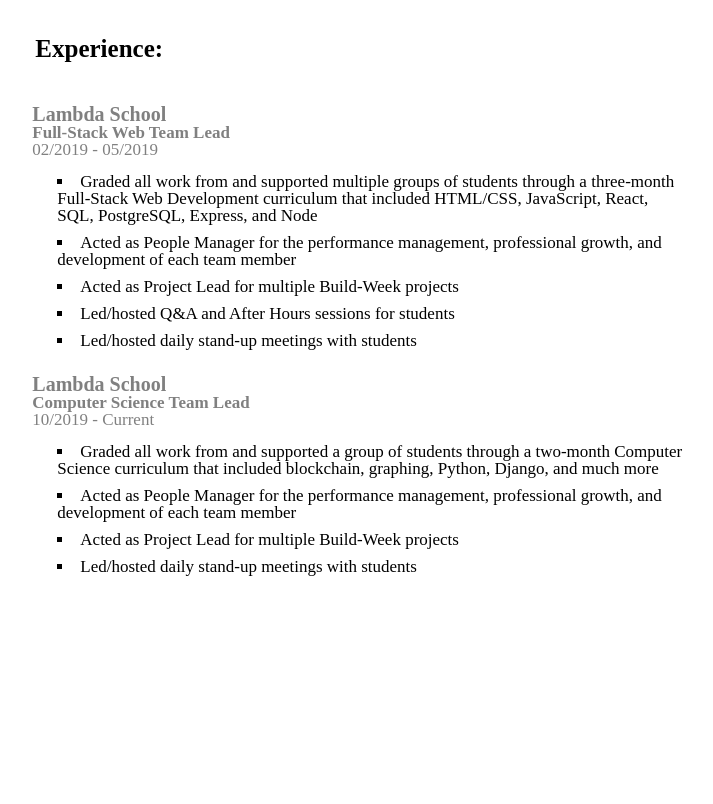
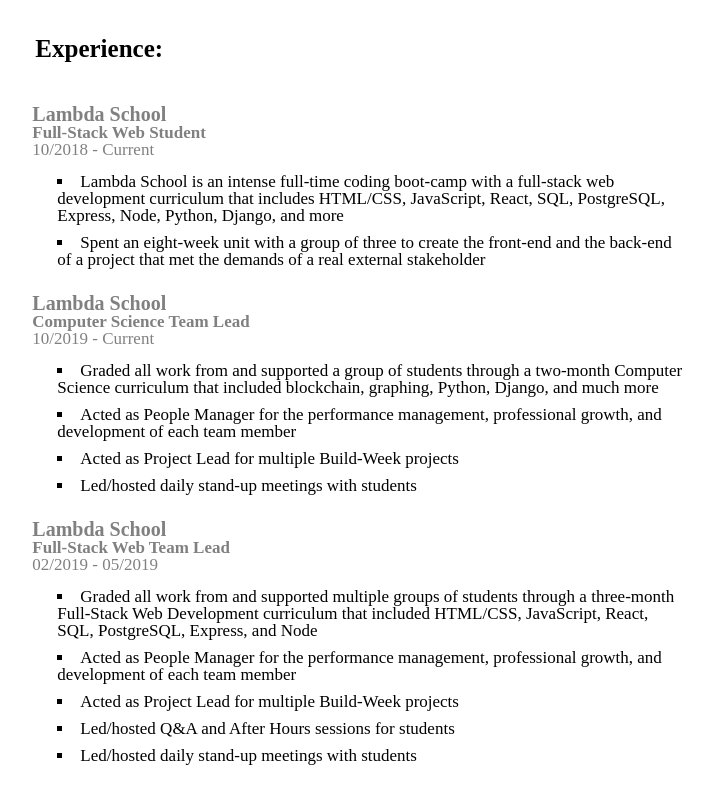
Before and after one commit to RaineBeauDubs/MyResume, a React (Create React App) app in the folder resume/: page / in a window 1280 px wide. Shown: the part 340-1144 px from the top of the page, without its empty margins (431-1144 px from the left). Before the commit the page ends 1000 px from the top, so only its background shows below. Built offline with nearby package versions, Linux system fonts and the light colour scheme.

Commit message:
added fontawesome dependencies, updated exp

```diff
--- a/resume/package.json
+++ b/resume/package.json
@@ -3,6 +3,9 @@
   "version": "0.1.0",
   "private": true,
   "dependencies": {
+    "@fortawesome/fontawesome-svg-core": "^1.2.25",
+    "@fortawesome/free-solid-svg-icons": "^5.11.2",
+    "@fortawesome/react-fontawesome": "^0.1.8",
     "react": "^16.9.0",
     "react-dom": "^16.9.0",
     "react-scripts": "3.1.1",
--- a/resume/src/components/Experience.js
+++ b/resume/src/components/Experience.js
@@ -39,16 +39,13 @@
     <ResSection>
       <ResSectionTop>Experience:</ResSectionTop>
       <ResSectionBottom>
-        <ExpSec>
+      <ExpSec>
           <ExpTitle>Lambda School</ExpTitle>
-          <ExpInfo>Full-Stack Web Team Lead</ExpInfo>
-          <ExpDates>02/2019 - 05/2019</ExpDates>
+          <ExpInfo>Full-Stack Web Student</ExpInfo>
+          <ExpDates>10/2018 - Current</ExpDates>
           <ExpList>
-            <ListItems>Graded all work from and supported multiple groups of students through a three-month Full-Stack Web Development curriculum that included HTML/CSS, JavaScript, React, SQL, PostgreSQL, Express, and Node</ListItems>
-            <ListItems>Acted as People Manager for the performance management, professional growth, and development of each team member</ListItems>
-            <ListItems>Acted as Project Lead for multiple Build-Week projects</ListItems>
-            <ListItems>Led/hosted Q&A and After Hours sessions for students</ListItems>
-            <ListItems>Led/hosted daily stand-up meetings with students</ListItems>
+            <ListItems>Lambda School is an intense full-time coding boot-camp with a full-stack web development curriculum that includes HTML/CSS, JavaScript, React, SQL, PostgreSQL, Express, Node, Python, Django, and more</ListItems>
+            <ListItems>Spent an eight-week unit with a group of three to create the front-end and the back-end of a project that met the demands of a real external stakeholder</ListItems>
           </ExpList>
         </ExpSec>
         <ExpSec>
@@ -62,6 +59,18 @@
             <ListItems>Led/hosted daily stand-up meetings with students</ListItems>
           </ExpList>
         </ExpSec>
+        <ExpSec>
+          <ExpTitle>Lambda School</ExpTitle>
+          <ExpInfo>Full-Stack Web Team Lead</ExpInfo>
+          <ExpDates>02/2019 - 05/2019</ExpDates>
+          <ExpList>
+            <ListItems>Graded all work from and supported multiple groups of students through a three-month Full-Stack Web Development curriculum that included HTML/CSS, JavaScript, React, SQL, PostgreSQL, Express, and Node</ListItems>
+            <ListItems>Acted as People Manager for the performance management, professional growth, and development of each team member</ListItems>
+            <ListItems>Acted as Project Lead for multiple Build-Week projects</ListItems>
+            <ListItems>Led/hosted Q&A and After Hours sessions for students</ListItems>
+            <ListItems>Led/hosted daily stand-up meetings with students</ListItems>
+          </ExpList>
+        </ExpSec>
       </ResSectionBottom>
     </ResSection>
   )
```
Also changed, not shown: 1 other file (tests, documents, lock files or other folders).
